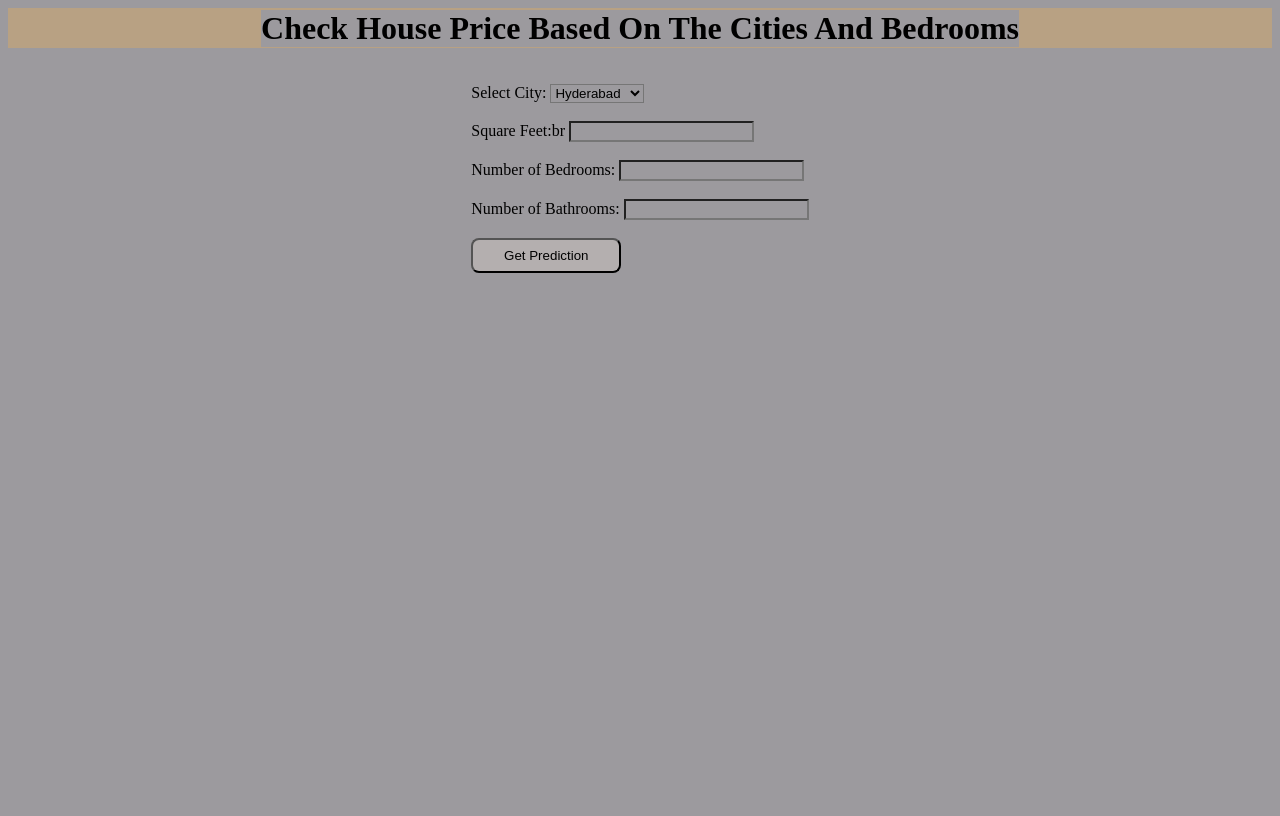
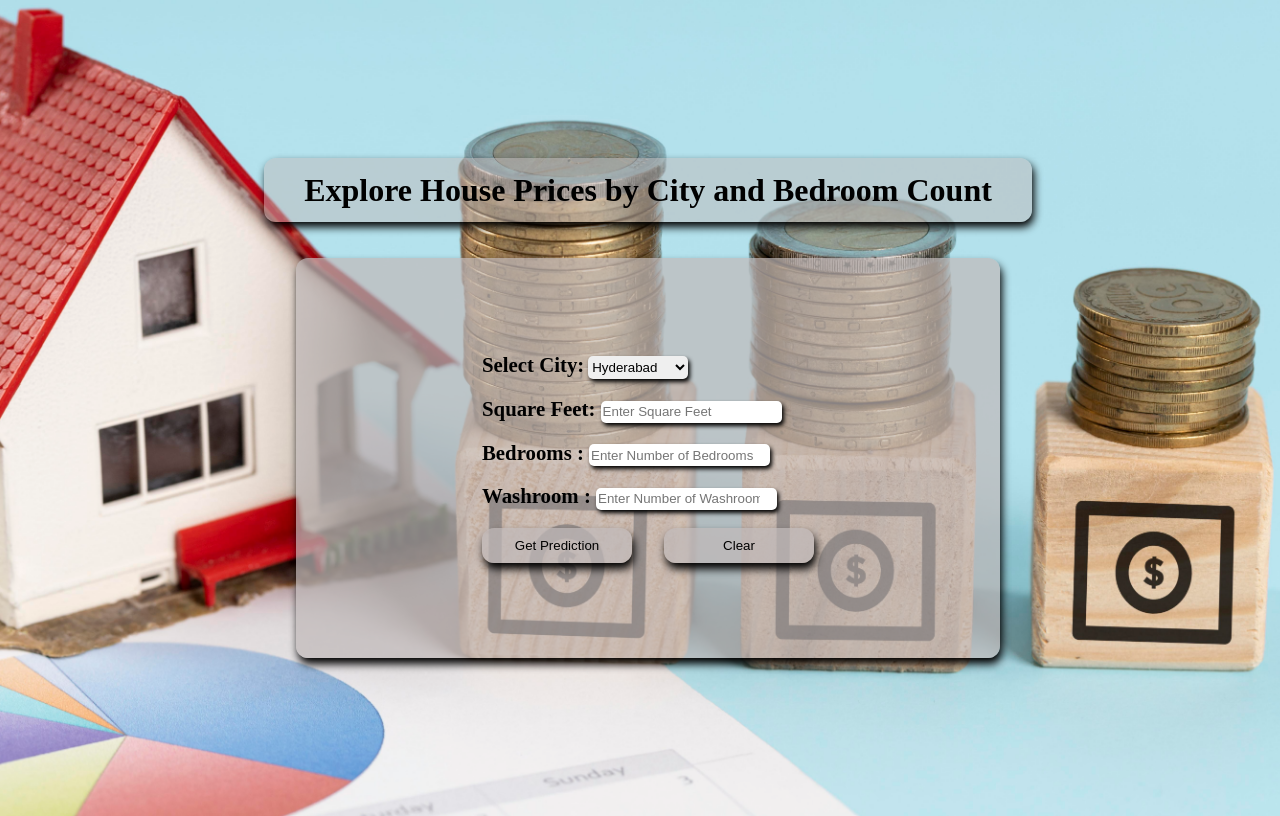
Before and after one commit to tejaswasnik88/House_price_predication, a Flask app: page / in a window 1280 px wide. Before the commit the page ends 273 px from the top, so only its background shows below. Run offline with Flask 3, Linux system fonts and the light colour scheme.

Commit message:
add static folder and wrok on css file

```diff
--- a/app.py
+++ b/app.py
@@ -71,7 +71,7 @@ def home():
 
         pred_price = model.predict([[le.transform([selected_city])[0], square_feet, bedrooms, bathrooms]])
 
-        predicted_price = int(pred_price[0])
+        predicted_price =f" {int(pred_price[0]):,}"
         return render_template('index.html', cities=unique_cities, predicted_price=predicted_price)
     return render_template('index.html', cities=unique_cities)
 
--- /dev/null
+++ b/static/style.css
@@ -0,0 +1,107 @@
+
+
+body{
+    width: 100%;
+    height: 100vh;
+    background-image: url(./images/houseimage.jpg);
+    background-position: center;
+    background-size: cover;
+    display: flex;
+    justify-content: center;
+    align-items: center;
+    flex-direction: column;
+
+
+
+}
+
+.head{
+    background-color: rgba(192, 185, 185,0.5);
+    box-shadow: 2px 5px 8px black;
+    width: 60%;
+    height: 8vh;
+    border-radius: 12px;
+    display: flex;
+    justify-content: center;
+    align-items: center;
+}
+
+
+.body{
+
+    width: 55%;
+    height: 50vh;
+    background-color: rgba(192, 185, 185,0.7);
+    box-shadow: 2px 6px 9px black;
+    border-radius: 12px;
+    display: flex;
+    justify-content:center;
+    align-items: center;
+    gap: 20px;
+    flex-direction: column;
+    /* border: 2px solid; */
+
+
+}
+
+form>label{
+    font-size: 1.3rem;
+    font-weight: 550;
+}
+
+form>input{
+    /* width: 50%; */
+    height: 20px;
+    border-radius: 5px;
+    border: none;
+    box-shadow: 2px 3px 4px black;
+}
+
+select{
+    border: none;
+    width: 30%;
+    height: 23px;
+    border-radius: 5px;
+    box-shadow: 2px 3px 4px black;
+}
+button
+
+
+h2{
+    background-color: aqua;
+    color: black;
+}
+
+.output{
+    width: 50%;
+    height: 40px;
+    background-color: aqua;
+    display: flex;
+    justify-content: center;
+    align-items: center;
+
+    background-color: rgba(192, 185, 185,0.7);
+    box-shadow: 2px 6px 9px black;
+    border-radius: 12px;
+}
+
+.buttons{
+    width: 100%;
+    height: auto;
+    display: flex;
+    justify-content: center;
+    align-items: center;
+    gap: 10px;
+}
+
+button{
+    background-color: rgb(180, 175, 175);
+    color: black;
+    border-radius: 8px;
+    width: 150px;
+    height: 35px;
+    border: none;
+    background-color: rgba(192, 185, 185,0.7);
+    box-shadow: 2px 6px 9px black;
+    border-radius: 12px;
+}
--- a/templates/index.html
+++ b/templates/index.html
@@ -3,11 +3,12 @@
   <head>
     <meta charset="UTF-8" />
     <meta name="viewport" content="width=device-width, initial-scale=1.0" />
+    <link rel="stylesheet" href="../static/style.css">
     <title>Document</title>
   </head>
   <body>
     <div class="head">
-        <h1>Check House  Price Based On The Cities And Bedrooms</h1>
+        <h1>Explore House Prices by City and Bedroom Count</h1>
     </div><br><br>
 
 
@@ -22,29 +23,34 @@
 
             <br /><br />
 
-            <label for="square_feet">Square Feet:</label>br
-            <input type="number" name="square_feet" id="square_feet" required />
+            <label for="square_feet">Square Feet: </label>
+            <input type="number" name="square_feet" id="square_feet" required placeholder="Enter Square Feet"/>
             <br /><br />
 
-            <label for="bedrooms">Number of Bedrooms:</label>
-            <input type="number" name="bedrooms" id="bedrooms" required />
+            <label for="bedrooms">Bedrooms  : </label>
+            <input type="number" name="bedrooms" id="bedrooms" required placeholder="Enter Number of Bedrooms" />
             <br /><br />
 
-            <label for="bathrooms">Number of Bathrooms:</label>
-            <input type="number" name="bathrooms" id="bathrooms" required />
+            <label for="bathrooms">Washroom : </label>
+            <input type="number" name="bathrooms" id="bathrooms" required placeholder="Enter Number of Washroom" />
             <br /><br />
 
-            <button type="submit">Get Prediction</button>
+            <div class="buttons">
+              <button type="submit">Get Prediction</button> &nbsp; &nbsp;
+            <button type="reset">Clear</button>
+            </div>
           </form>
 
           {% if predicted_price %}
-          <h2>Predicted Price: ₹ {{ predicted_price }}</h2>
+          <div class="output">
+            <h2>Predicted Price: ₹ {{ predicted_price }}</h2>
+          </div>
           {% endif %}
 
     </div>
 
 
-    <style>
+    <!-- <style>
         *{
             background-color: rgb(156, 154, 158);
         }
@@ -76,7 +82,7 @@
             height: 35px;
         }
 
-    </style>
+    </style> -->
 
 
   </body>
```
Also changed, not shown: static/images/houseimage.jpg (added).
